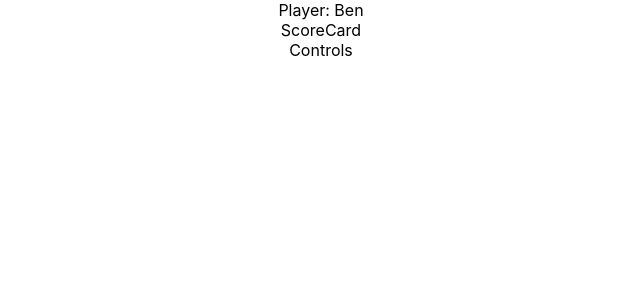
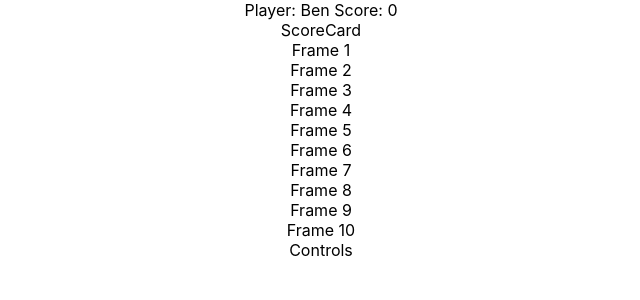
Before and after one commit to TinTooth/BowlingReact, a React (Create React App) app: page / in a window 1280 px wide. Shown: the top 300 px of the page, without its empty margins (319-959 px from the left). Built offline with nearby package versions, Linux system fonts and the light colour scheme.

Commit message:
Added Frame Component + Added it to ScoreCard + Passed frames down component Heirarchy

```diff
--- /dev/null
+++ b/src/components/Frame/Frame.jsx
@@ -0,0 +1,7 @@
+const Frame = ({frame}) => {
+    return (
+        <div>Frame {frame.frameNumber+1}</div>
+     );
+}
+
+export default Frame;
--- a/src/components/Player/Player.jsx
+++ b/src/components/Player/Player.jsx
@@ -23,14 +23,13 @@ const Player = ({name}) => {
             let newFrame = new Frame(i)
             result.push(newFrame)
         }
-        console.log(result)
         return result
     }
 
     return (
         <>
-        <div>Player: {player}</div>
-        <ScoreCard></ScoreCard>
+        <div>Player: {player} Score: {total}</div>
+        <ScoreCard frames = {frames}></ScoreCard>
         <InputControls></InputControls>
         </>
       );
--- a/src/components/ScoreCard/ScoreCard.jsx
+++ b/src/components/ScoreCard/ScoreCard.jsx
@@ -1,8 +1,17 @@
-const ScoreCard = () => {
+import Frame from "../Frame/Frame";
 
-    return (
-        <div>ScoreCard</div>
-     );
+const ScoreCard = ({frames}) => {
+
+    return frames ?(
+        <div>ScoreCard
+            {frames.map((frame,i) => {
+                return(
+                <div className="frameContainer" key = {i}>
+                    <Frame frame = {frame}></Frame>
+                </div>)
+            })}
+        </div>
+     ): null;
 }
 
 export default ScoreCard;
```
